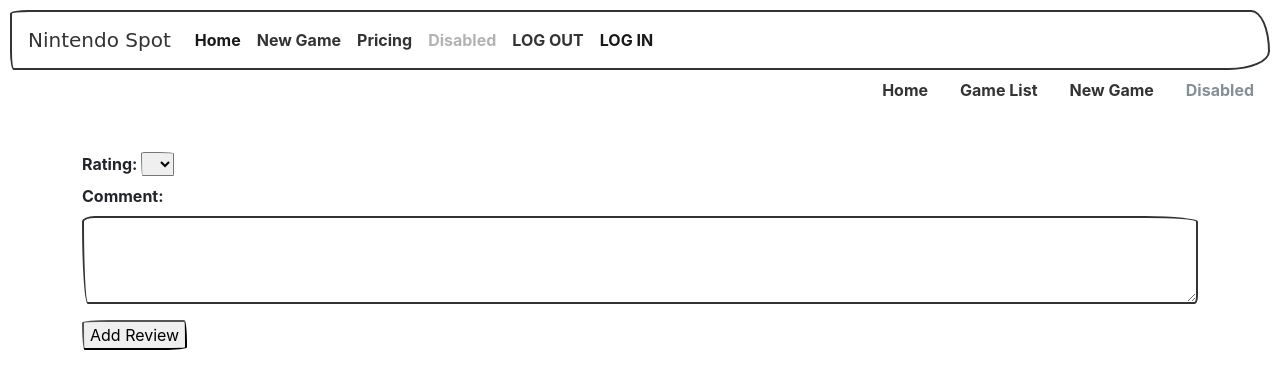
After one commit to weklihua/mongoose-games, a Node server app: template views/games/edit.ejs in a window 1280 px wide. The commit adds this page. Shown: the top 389 px of the page. Run offline with Node 20, Linux system fonts and the light colour scheme; the template is opened without the code that fills it, so the values that code supplies are empty; some libraries are stand-ins or nearby versions; some web fonts are replaced.

Commit message:
add edit game

```diff
--- a/routes/reviews.js
+++ b/routes/reviews.js
@@ -4,5 +4,6 @@ const reviewsCtrl = require('../controllers/reviews')
 
 router.post('/games/:id/reviews', reviewsCtrl.create)
 router.delete('/reviews/:id', reviewsCtrl.delete)
+router.get('/reviews/:id/edit', reviewsCtrl.edit)
 
 module.exports = router;
--- /dev/null
+++ b/views/games/edit.ejs
@@ -0,0 +1,50 @@
+
+
+<%- include('../partials/header') %>
+<div class="container">
+
+    <!-- <form action="/reviews/<%=review.id%>?_method=PUT" method="post" autocomplete="off">
+      <input type="text" name="review" value="<%=review.review%>">
+      <button type="submit">Update Review</button>
+    </form> -->
+
+    <!-- <form action="/reviews/<%= review._id %>?_method=put" method="POST" style="display: inline-block">
+        <input type="text" name="content" value="<%=review.content%>">
+
+        <button type="submit" class="btn btn-danger btn-sm" data-bs-dismiss="toast">Update Review</button>
+        </form> -->
+<!-- test -->
+<form action="/reviews/<%= review._id %>?_method=put" method="POST" >
+    <label><span>Rating:</label>
+    <select name="rating">
+        <option selected><%=review.rating%></option>
+        <option value="1">1</option>
+        <option value="2">2</option>
+        <option value="3">3</option>
+        <option value="4">4</option>
+        <option value="5">5</option>
+    </select>
+      <div class="form-group">
+        <label>Comment:</label>
+        <textarea class="form-control"  rows="3" name="content"><%=review.content%></textarea>
+      </div>
+      <div>  <input type="submit" value="Add Review">
+      </div>
+    </form>
+<!-- test -->
+
+        <!-- <form >
+            <div class="form-group">
+              <label for="exampleInputEmail1">Email address</label>
+              <input type="email" class="form-control" id="exampleInputEmail1" aria-describedby="emailHelp" placeholder="Enter email">
+              <small id="emailHelp" class="form-text text-muted">We'll never share your email with anyone else.</small>
+            </div>
+            <div class="form-group">
+              <label for="exampleInputPassword1">Password</label>
+              <input type="password" class="form-control" id="exampleInputPassword1" placeholder="Password">
+            </div>
+
+            <button type="submit" class="btn btn-primary">Submit</button>
+          </form> -->
+</div>
+<%- include('../partials/footer') %>
--- a/views/games/show.ejs
+++ b/views/games/show.ejs
@@ -95,10 +95,13 @@
                   <div class="toast-body">
                     <%= review.content %>
                     <div class="mt-2 pt-2 border-top">
-                      <button type="button" class="btn btn-info btn-sm">EDIT</button>
+
+                      <button type="button" class="btn btn-info btn-sm"><a href="/reviews/<%=review.id %>/edit">EDIT</a></button>
+
                       <form action="/reviews/<%= review._id %>?_method=DELETE" method="POST" style="display: inline-block">
                       <button type="submit" class="btn btn-danger btn-sm" data-bs-dismiss="toast">DELETE</button>
                       </form>
+
                     </div>
                   </div>
                 </div>
--- a/views/partials/header.ejs
+++ b/views/partials/header.ejs
@@ -6,12 +6,57 @@
   <meta name="viewport" content="width=device-width, initial-scale=1, shrink-to-fit=no">
   <link rel="stylesheet" href="https://cdn.jsdelivr.net/npm/bootstrap@4.0.0/dist/css/bootstrap.min.css" integrity="sha384-Gn5384xqQ1aoWXA+058RXPxPg6fy4IWvTNh0E263XmFcJlSAwiGgFAW/dAiS6JXm" crossorigin="anonymous">
   <link rel='stylesheet' href='/stylesheets/style.css' />
-  <link href="../stylesheets/mytheme.css" rel="stylesheet">
+  <link href="/../stylesheets/mytheme.css" rel="stylesheet">
 
 
 
+<!-- test -->
+<!-- <nav class="navbar navbar-expand-lg navbar-light bg-light">
+  <a class="navbar-brand" href="#">Nintendo Spot</a>
+  <button class="navbar-toggler" type="button" data-toggle="collapse" data-target="#navbarSupportedContent" aria-controls="navbarSupportedContent" aria-expanded="false" aria-label="Toggle navigation">
+    <span class="navbar-toggler-icon"></span>
+  </button>
 
+  <div class="collapse navbar-collapse" id="navbarSupportedContent">
+    <ul class="navbar-nav mr-auto">
+      <li class="nav-item active">
+        <a class="nav-link" href="/">Home <span class="sr-only">(current)</span></a>
+      </li>
+      <li class="nav-item">
+        <a class="nav-link" href="/games/new">New Game</a>
+      </li>
+      <li class="nav-item active">
+        <a class="nav-link" href="/games">All Games <span class="sr-only">(current)</span></a>
+      </li>
+      <li class="nav-item">
+        <a class="nav-link" href="/logout">LOG OUT</a>
+    </li>
 
+    <li class="nav-item active">
+        <a class="nav-link" href="/auth/google" class="login">LOG IN</a>
+    </li>
+      <li class="nav-item dropdown">
+        <a class="nav-link dropdown-toggle" href="#" id="navbarDropdown" role="button" data-toggle="dropdown" aria-haspopup="true" aria-expanded="false">
+          Dropdown
+        </a>
+        <div class="dropdown-menu" aria-labelledby="navbarDropdown">
+          <a class="dropdown-item" href="#">Action</a>
+          <a class="dropdown-item" href="#">Another action</a>
+          <div class="dropdown-divider"></div>
+          <a class="dropdown-item" href="#">Something else here</a>
+        </div>
+      </li>
+      <li class="nav-item">
+        <a class="nav-link disabled" href="#">Disabled</a>
+      </li>
+    </ul> -->
+    <!-- <form class="form-inline my-2 my-lg-0">
+      <input class="form-control mr-sm-2" type="search" placeholder="Search" aria-label="Search">
+      <button class="btn btn-outline-success my-2 my-sm-0" type="submit">Search</button>
+    </form> -->
+  <!-- </div>
+</nav><br> -->
+<!-- test -->
 
   <nav class="navbar navbar-expand-lg navbar-light bg-light">
     <a class="navbar-brand" href="/games">Nintendo Spot</a>
@@ -43,7 +88,48 @@
 
       </ul>
     </div>
-  </nav><br>
+  </nav>
+
+  <!-- <ul class="nav nav-pills mb-3" id="pills-tab" role="tablist">
+    <li class="nav-item">
+      <a class="nav-link active" id="pills-home-tab" data-toggle="pill" href="/" role="tab" aria-controls="pills-home" aria-selected="true">Home</a>
+    </li>
+    <li class="nav-item">
+      <a class="nav-link" id="pills-profile-tab" data-toggle="pill" href="/games" role="tab" aria-controls="pills-profile" aria-selected="false">Game List</a>
+    </li>
+    <li class="nav-item">
+      <a class="nav-link" id="pills-contact-tab" data-toggle="pill" href="/games/new" role="tab" aria-controls="pills-contact" aria-selected="false">Add Game</a>
+    </li>
+  </ul> -->
+  <!-- <div class="tab-content" id="pills-tabContent">
+    <div class="tab-pane fade show active" id="pills-home" role="tabpanel" aria-labelledby="pills-home-tab">...</div>
+    <div class="tab-pane fade" id="pills-profile" role="tabpanel" aria-labelledby="pills-profile-tab">...</div>
+    <div class="tab-pane fade" id="pills-contact" role="tabpanel" aria-labelledby="pills-contact-tab">...</div>
+  </div> -->
+
+  <ul class="nav justify-content-end">
+    <li class="nav-item">
+      <a class="nav-link active" href="/">Home</a>
+    </li>
+    <li class="nav-item">
+      <a class="nav-link" href="/games">Game List</a>
+    </li>
+    <li class="nav-item">
+      <a class="nav-link" href="/games/new">New Game</a>
+    </li>
+    <li class="nav-item">
+      <a class="nav-link disabled" href="#">Disabled</a>
+    </li>
+  </ul><br>
+
+
+  <!-- <nav aria-label="breadcrumb">
+    <ol class="breadcrumb">
+      <li class="breadcrumb-item"><a href="#">Home</a></li>
+      <li class="breadcrumb-item"><a href="#">Library</a></li>
+      <li class="breadcrumb-item active" aria-current="page">Data</li>
+    </ol>
+  </nav> -->
 </head>
 <body class="g-sidenav-show bg-gray-100">
 <h1 style="text-align:center"><%= title %></h1>
```
Also changed, not shown: controllers/reviews.js (+25 -15 lines).
